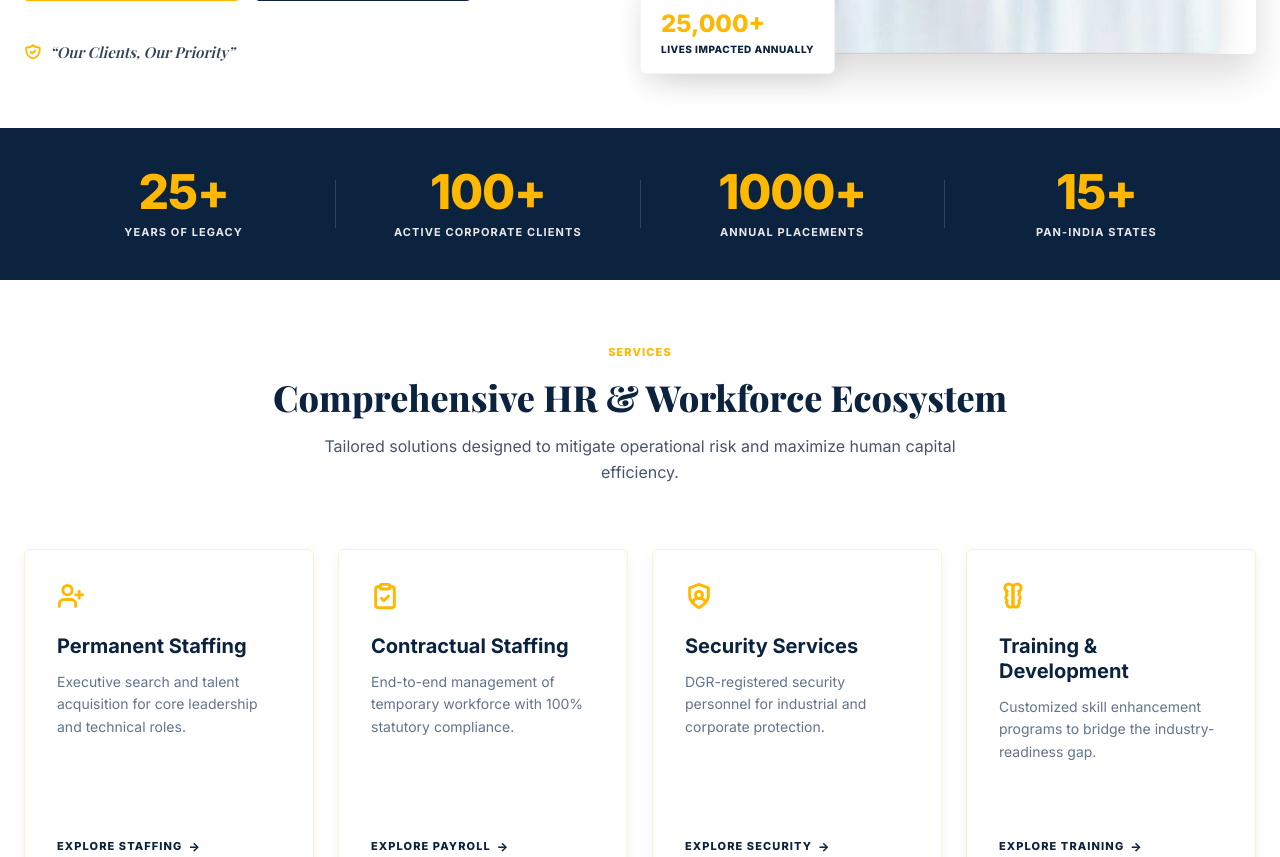
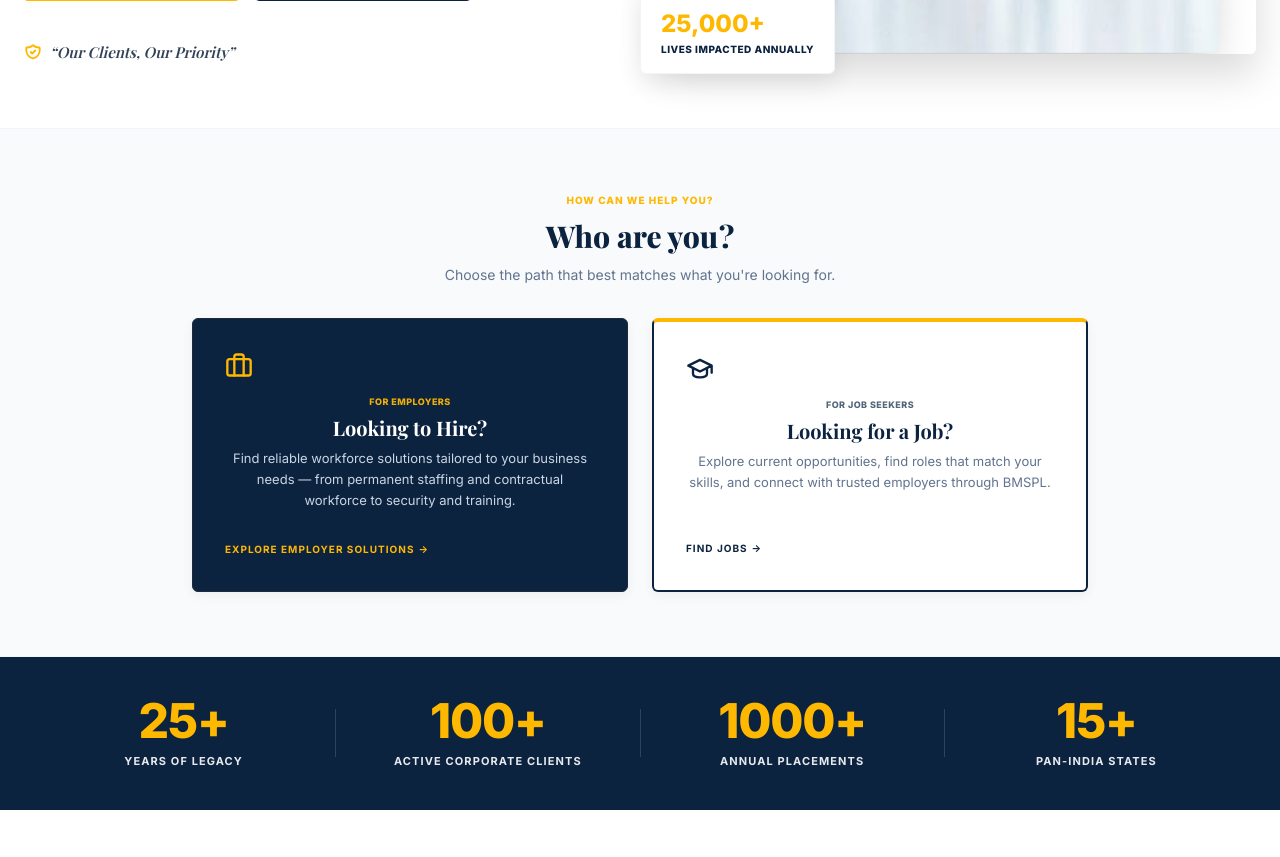
Before and after one commit to bhakti-management/bhaktimanagement, a Next.js app: page / in a window 1280 px wide. Shown: the part 580-1437 px from the top of the page. Built offline with nearby package versions, Linux system fonts and the light colour scheme; a web font is replaced by a local one.

Commit message:
Restore original sequence of homepage sections and strip out ClientLogosGridSection

```diff
--- a/src/app/page.tsx
+++ b/src/app/page.tsx
@@ -1,5 +1,7 @@
 import React from 'react';
+import SolutionsOverviewSection from '@/components/SolutionsOverviewSection';
 import Hero from '@/components/HeroSection';
+import AudienceSelectionSection from '@/components/AudienceSelectionSection';
 import StatsGrid from '@/components/StatsGrid';
 import ServicesSection from '@/components/ServicesSection';
 import PillarsSection from '@/components/PillarsSection';
@@ -12,7 +14,9 @@ import BottomCTASection from '@/components/BottomCTASection';
 export default function Home() {
   return (
     <main className="bg-white" style={{ width: '100%', overflowX: 'hidden' }}>
+      <SolutionsOverviewSection />
       <Hero />
+      <AudienceSelectionSection />
       <StatsGrid />
       <ServicesSection />
       <PillarsSection />
--- /dev/null
+++ b/src/components/AudienceSelectionSection.tsx
@@ -0,0 +1,122 @@
+"use client";
+
+import React from 'react';
+import Link from 'next/link';
+import Section from './Section';
+import Container from './Container';
+
+export default function AudienceSelectionSection() {
+  return (
+    <Section className="bg-slate-50 border-y border-slate-100 py-8 md:py-10">
+      <Container className="flex flex-col items-center text-center">
+        {/* Eyebrow / Category Label */}
+        <div className="text-brand-gold text-[10px] font-extrabold tracking-widest mb-2.5 uppercase font-sans">
+          HOW CAN WE HELP YOU?
+        </div>
+
+        {/* Main Title Heading */}
+        <h2 className="text-2xl md:text-3xl font-extrabold text-brand-navy mb-2.5 font-serif">
+          Who are you?
+        </h2>
+
+        {/* Supporting Description Subtext */}
+        <p className="text-xs md:text-sm text-slate-500 max-w-[500px] leading-relaxed mb-8 font-sans">
+          Choose the path that best matches what you're looking for.
+        </p>
+
+        {/* 2-Column Desktop Grid for Audience Cards */}
+        <div className="grid grid-cols-1 md:grid-cols-2 gap-6 w-full max-w-4xl box-border">
+
+          {/* CARD 1 — EMPLOYER (Navy Theme) */}
+          <Link
+            href="/services"
+            className="no-underline rounded-card p-6 md:p-8 flex flex-col justify-between min-h-[270px] bg-brand-navy text-white border border-slate-800 transition-all duration-300 shadow-card hover:shadow-elevated hover:-translate-y-0.5 focus:outline-none focus-visible:ring-2 focus-visible:ring-brand-gold cursor-pointer box-border group"
+            aria-label="Employers Journey: Looking to Hire? Find reliable workforce solutions."
+          >
+            <div>
+              {/* Premium Business Case Icon */}
+              <svg
+                width="28"
+                height="28"
+                viewBox="0 0 24 24"
+                fill="none"
+                stroke="var(--color-brand-gold)"
+                strokeWidth="2"
+                strokeLinecap="round"
+                strokeLinejoin="round"
+                className="mb-4 shrink-0 block"
+              >
+                <rect x="2" y="7" width="20" height="14" rx="2" ry="2" />
+                <path d="M16 21V5a2 2 0 0 0-2-2h-4a2 2 0 0 0-2 2v16" />
+              </svg>
+
+              <div className="text-brand-gold text-[9px] font-extrabold tracking-wider uppercase mb-1.5 font-sans opacity-95">
+                FOR EMPLOYERS
+              </div>
+
+              <h3 className="text-xl font-bold text-white mb-2 leading-tight font-serif">
+                Looking to Hire?
+              </h3>
+
+              <p className="text-xs md:text-[13px] text-slate-300 leading-relaxed m-0 font-sans">
+                Find reliable workforce solutions tailored to your business needs — from permanent staffing and contractual workforce to security and training.
+              </p>
+            </div>
+
+            <div className="mt-6 text-left">
+              <span className="text-[10px] font-bold tracking-widest uppercase text-brand-gold group-hover:text-amber-300 transition-colors inline-flex items-center gap-1 font-sans">
+                <span>EXPLORE EMPLOYER SOLUTIONS</span>
+                <span className="transition-transform group-hover:translate-x-1">→</span>
+              </span>
+            </div>
+          </Link>
+
+          {/* CARD 2 — JOB SEEKER (Light Theme with Navy/Gold Border Accent) */}
+          <Link
+            href="/jobs"
+            className="no-underline rounded-card p-6 md:p-8 flex flex-col justify-between min-h-[270px] bg-white text-brand-navy border-2 border-brand-navy border-t-4 border-t-brand-gold transition-all duration-300 shadow-card hover:shadow-elevated hover:-translate-y-0.5 focus:outline-none focus-visible:ring-2 focus-visible:ring-brand-gold cursor-pointer box-border group"
+            aria-label="Job Seekers Journey: Looking for a Job? Explore opportunities."
+          >
+            <div>
+              {/* Premium Graduation Cap Icon */}
+              <svg
+                width="28"
+                height="28"
+                viewBox="0 0 24 24"
+                fill="none"
+                stroke="var(--color-brand-navy)"
+                strokeWidth="2"
+                strokeLinecap="round"
+                strokeLinejoin="round"
+                className="mb-4 shrink-0 block"
+              >
+                <path d="M22 10v6M2 10l10-5 10 5-10 5z" />
+                <path d="M6 12v5c0 2 2.5 3 6 3s6-1 6-3v-5" />
+              </svg>
+
+              <div className="text-brand-navy/70 text-[9px] font-extrabold tracking-wider uppercase mb-1.5 font-sans">
+                FOR JOB SEEKERS
+              </div>
+
+              <h3 className="text-xl font-bold text-brand-navy mb-2 leading-tight font-serif">
+                Looking for a Job?
+              </h3>
+
+              <p className="text-xs md:text-[13px] text-slate-500 leading-relaxed m-0 font-sans">
+                Explore current opportunities, find roles that match your skills, and connect with trusted employers through BMSPL.
+              </p>
+            </div>
+
+            <div className="mt-6 text-left">
+              <span className="text-[10px] font-bold tracking-widest uppercase text-brand-navy group-hover:text-brand-gold transition-colors inline-flex items-center gap-1 font-sans">
+                <span>FIND JOBS</span>
+                <span className="transition-transform group-hover:translate-x-1">→</span>
+              </span>
+            </div>
+          </Link>
+
+        </div>
+      </Container>
+    </Section>
+  );
+}
--- /dev/null
+++ b/src/components/SolutionsOverviewSection.tsx
@@ -0,0 +1,7 @@
+"use client";
+
+import React from 'react';
+
+export default function SolutionsOverviewSection() {
+  return null;
+}
```
